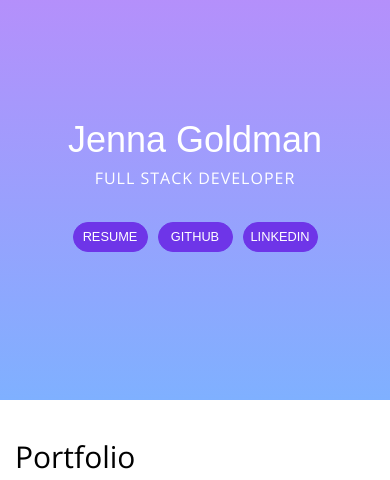
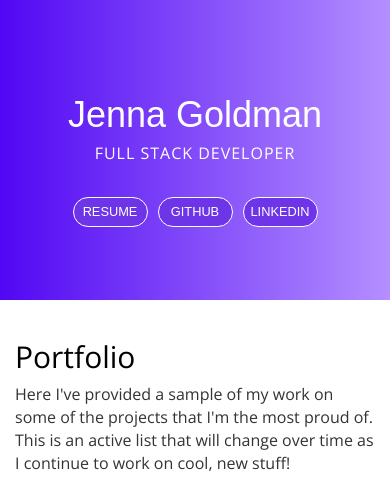
Before and after one commit to jennagoldman/portfolio, a plain HTML site: page index.html in a window 390 px wide. Shown: the top 480 px of the page. Drawn offline with nearby package versions, Linux system fonts and the light colour scheme; a web font is replaced by a local one.

Commit message:
purple button border, gradient on header on smaller screens

```diff
--- a/css/styles.css
+++ b/css/styles.css
@@ -98,7 +98,7 @@ section {
 }
 
 .section-purple {
-  background-image: linear-gradient(to right, #6E35E8 , rgb(180, 143, 255));
+  background-image: linear-gradient(to right, rgb(81, 7, 243) , rgb(180, 143, 255));
   color: #fff;
 }
 
@@ -227,12 +227,12 @@ MEDIA QUERIES
 @media (max-width:767px) {
   header {
     min-height: 275px;
-    max-height: 400px;
-    background-image: linear-gradient(rgba(106,33,247,0.5),rgba(0,98,255,0.5));
+    max-height: 300px;
+    background-image: linear-gradient(to right, rgb(81, 7, 243) , rgb(180, 143, 255));
   }
 
   header .container {
-    padding-top: 100px;
+    padding-top: 75px;
   }
 
   header .row {
@@ -243,6 +243,7 @@ MEDIA QUERIES
     font-size: 0.8em;
     margin: 0.5rem;
     width: 75px;
+    border: 1px solid white;
   }
 
   .section-white .row {
```
